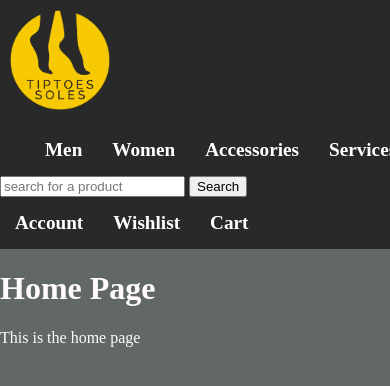
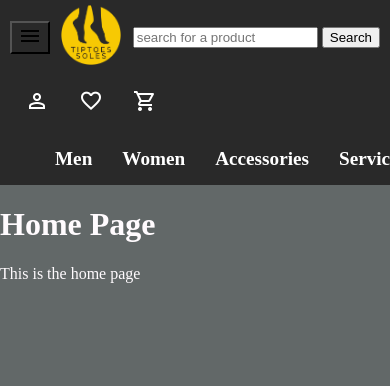
Before and after one commit to Lizararti/classwebsite2025, a plain HTML site: page index.html in a window 390 px wide. Shown: the top 386 px of the page. Drawn offline with nearby package versions, Linux system fonts and the light colour scheme.

Commit message:
added icons and responsiveness

```diff
--- a/index.html
+++ b/index.html
@@ -3,33 +3,58 @@
 <!-- In the head is metadata used by the browser -->
 
 <head>
+
     <title>Home Page</title>
     <link rel="stylesheet" href="styles.css">
+    <link rel="stylesheet" href="responsive.css">
     <link rel="icon" href="images/icon.png">
     <meta charset="UTF-8">
     <meta name="keywords" content="html,css">
+    <meta name="viewport" content="width=device-width,initial-scale=1.0">
+    <!-- icons -->
+    <link rel="stylesheet" href="https://fonts.googleapis.com/css2?family=Material+Symbols+Outlined" />
 </head>
 
 <body>
     <header class="page-header">
+        <button class="nav-button">
+            <span class="material-symbols-outlined">
+                menu
+            </span>
+        </button>
         <a href="index.html">
-            <img class="logo" src="images/TipToe Soles_Logo_colour.png"
-        </a>
-        <nav class="navigation">
+            <img class="logo" src="images/TipToe Soles_Logo_colour.png" </a>
+
+            <nav class="navigation" id="categories">
                 <a href="men.html">Men</a>
                 <a href="women.html">Women</a>
                 <a href="accessories.html">Accessories</a>
                 <a href="services.html">Services</a>
             </nav>
+
             <form id="search">
                 <input type="search" placeholder="search for a product" id="keywords" name="keywords">
                 <button type="submit">Search</button>
             </form>
-        <nav class="navigation">
-            <a href="account.html">Account</a>
-            <a href="wishlist.html">Wishlist</a>
-            <a href="cart.html">Cart</a>
+
+            <nav class="navigation" id="user">
+                <a href="account.html">
+                    <span class="material-symbols-outlined">
+                        person
+                    </span>
+                </a>
+                <a href="wishlist.html">
+                    <span class="material-symbols-outlined">
+                        favorite
+                    </span>
+                </a>
+                <a href="cart.html">
+                    <span class="material-symbols-outlined">
+                        shopping_cart
+                    </span>
+                </a>
             </nav>
+
 
     </header>
     <h1>Home Page</h1>
--- /dev/null
+++ b/responsive.css
@@ -0,0 +1,16 @@
+/* media queries */
+ @media screen and (max-width:480px) {
+    .nav-button {
+        display: block
+    }
+    .logo {
+        max-width: 60px;
+        padding: 5px;
+    }
+    #categories {
+        order: 5;
+    }
+    .page-header {
+        padding-left: 10px;
+        padding-right: 10px;
+    }
--- a/styles.css
+++ b/styles.css
@@ -1,28 +1,42 @@
 body {
     background-color: #626868;
-    color:#FFFBFE;
+    color: #FFFBFE;
     margin: 0px;
 }
+
 .logo {
     max-width: 100px;
     min-width: 60px;
     padding: 10px;
 }
+
 .page-header {
-    background-color:#292929;
+    background-color: #292929;
     display: flex;
     flex-direction: row;
     justify-content: space-between;
     align-items: center;
     flex-wrap: wrap;
 }
+
 .navigation a {
     color: #ffffff;
     font-weight: bold;
     text-decoration: none;
     padding: 15px;
-     font-size: 120%;
+    font-size: 120%;
 }
+
 .navigation {
-display: flex;
+    display: flex;
 }
+
+.nav-button {
+    background-color: transparent;
+    border-color: black;
+    display: none;
+}
+
+.material-symbols-outlined {
+    font-size: 120%
+}
```
Lines whose indentation alone changed are shown as unchanged.
